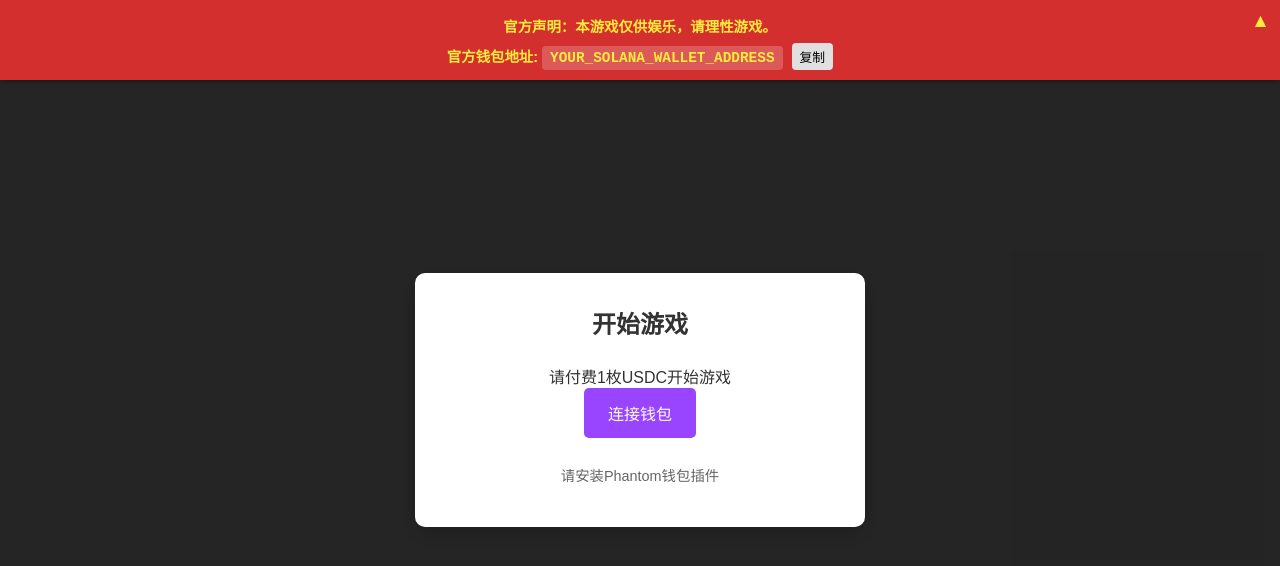
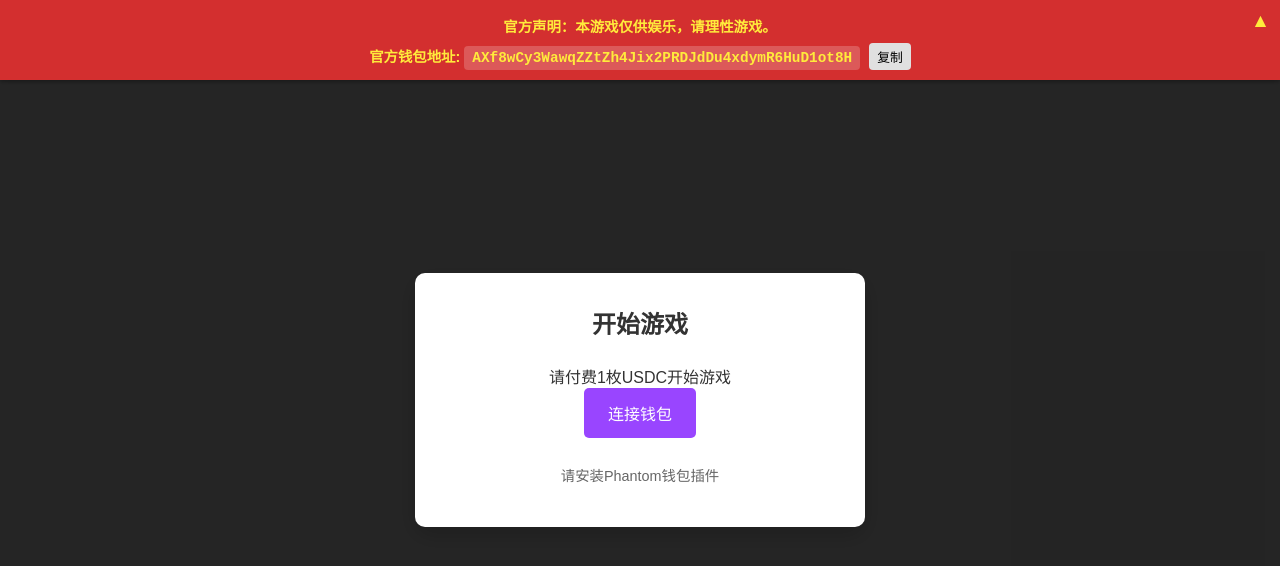
Before and after one commit to aboutone8/300300300, a plain HTML site: page index.html in a window 1280 px wide. Drawn offline with Linux system fonts and the light colour scheme.

Commit message:
Update with wallet integration

```diff
--- a/index.html
+++ b/index.html
@@ -321,7 +321,7 @@
     <!-- 官方声明横幅 -->
     <div id="officialBanner" class="banner">
         <div class="banner-info">官方声明：本游戏仅供娱乐，请理性游戏。</div>
-        <div>官方钱包地址: <span class="banner-wallet">YOUR_SOLANA_WALLET_ADDRESS</span>
+        <div>官方钱包地址: <span class="banner-wallet">AXf8wCy3WawqZZtZh4Jix2PRDJdDu4xdymR6HuD1ot8H</span>
             <button class="copy-btn" onclick="copyWalletAddress()">复制</button>
         </div>
     </div>
@@ -386,7 +386,7 @@
 
     <script>
         // 常量定义
-        const RECEIVER_WALLET_ADDRESS = 'YOUR_SOLANA_WALLET_ADDRESS'; // 替换为您的钱包地址
+        const RECEIVER_WALLET_ADDRESS = 'AXf8wCy3WawqZZtZh4Jix2PRDJdDu4xdymR6HuD1ot8H'; // 替换为您的钱包地址
         const USDC_MINT_ADDRESS = 'EPjFWdd5AufqSSqeM2qN1xzybapC8G4wEGGkZwyTDt1v'; // Solana主网USDC代币地址
 
         // 工具函数
@@ -1518,7 +1518,7 @@
         // 初始化
         document.addEventListener('DOMContentLoaded', function() {
             // 设置官方钱包地址（替换为您的实际地址）
-            const walletAddress = 'YOUR_SOLANA_WALLET_ADDRESS';
+            const walletAddress = 'AXf8wCy3WawqZZtZh4Jix2PRDJdDu4xdymR6HuD1ot8H';
             document.querySelector('.banner-wallet').textContent = walletAddress;
 
             // 横幅切换
```
